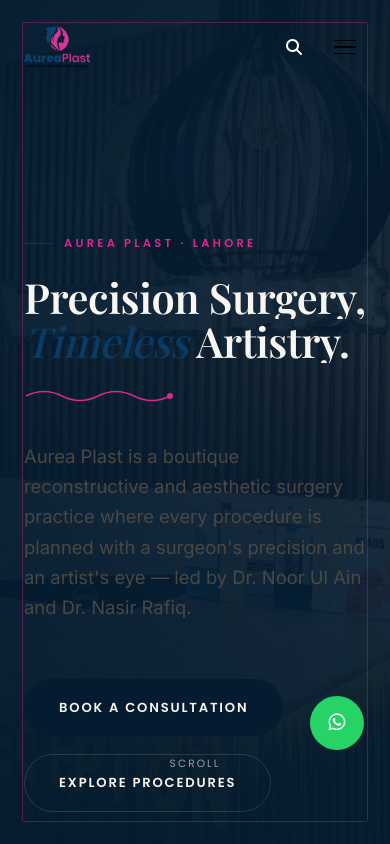
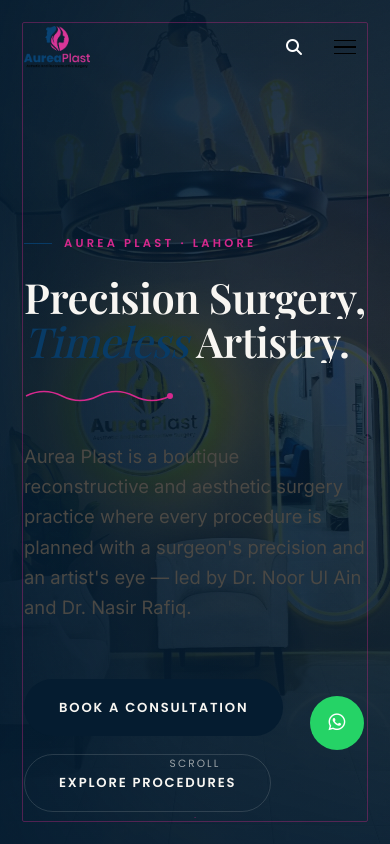
Before and after one commit to ghazanfar3/aurea-plast-website, a plain HTML site: page index.html in a window 390 px wide. Shown: the top 844 px of the page. Drawn offline with nearby package versions, Linux system fonts and the light colour scheme; a web font is replaced by a local one.

Commit message:
Add reception lounge photo to About gallery and Home hero.
Place the illuminated Aurea Plast lounge on the right of the hero with logo-forward crop, and use it in the About Front Desk slot as Reception Lounge.

```diff
--- a/css/clinic.css
+++ b/css/clinic.css
@@ -26,13 +26,14 @@
 }
 .hero__media-img{
   position:absolute;
-  top:-3%;
-  right:-2%;
-  width:62%;
-  height:106%;
+  top:0;
+  right:0;
+  width:58%;
+  height:100%;
   object-fit:cover;
-  object-position:58% center;
-  filter:brightness(1.03) contrast(1.05) saturate(1.03);
+  /* Keep illuminated Aurea Plast sign near top, just under nav */
+  object-position:62% 8%;
+  filter:brightness(1.04) contrast(1.05) saturate(1.03);
   will-change:transform;
 }
 .hero__media-fade{
@@ -41,19 +42,20 @@
   background:
     linear-gradient(90deg,
       #051C30 0%,
-      #051C30 28%,
-      rgba(5,28,48,.92) 42%,
-      rgba(5,28,48,.55) 58%,
-      rgba(5,28,48,.18) 74%,
-      rgba(5,28,48,0) 100%),
+      #051C30 30%,
+      rgba(5,28,48,.9) 44%,
+      rgba(5,28,48,.45) 58%,
+      rgba(5,28,48,.12) 72%,
+      rgba(5,28,48,0) 86%),
     linear-gradient(180deg,
-      rgba(5,28,48,.35) 0%,
-      transparent 28%,
-      transparent 70%,
-      rgba(5,28,48,.55) 100%);
+      rgba(5,28,48,.22) 0%,
+      rgba(5,28,48,.08) 14%,
+      transparent 32%,
+      transparent 72%,
+      rgba(5,28,48,.5) 100%);
   z-index:1;
 }
-.hero__bg{ z-index:0; opacity:.55; }
+.hero__bg{ z-index:0; opacity:.45; }
 .hero__grain{ z-index:2; }
 .hero__frame{ z-index:3; }
 .hero__content{ z-index:4; }
@@ -65,21 +67,29 @@
     right:0;
     top:0;
     height:100%;
-    object-position:70% center;
-    opacity:.55;
+    object-position:68% 12%;
+    opacity:.62;
   }
   .hero__media-fade{
     background:
       linear-gradient(180deg,
-        rgba(5,28,48,.88) 0%,
-        rgba(5,28,48,.72) 45%,
-        rgba(5,28,48,.92) 100%),
+        rgba(5,28,48,.78) 0%,
+        rgba(5,28,48,.55) 38%,
+        rgba(5,28,48,.88) 100%),
       linear-gradient(90deg,
-        rgba(5,28,48,.75) 0%,
-        rgba(5,28,48,.35) 100%);
+        rgba(5,28,48,.82) 0%,
+        rgba(5,28,48,.35) 55%,
+        rgba(5,28,48,.2) 100%);
   }
   .hero .container{ grid-template-columns:1fr; }
   .hero__side{ display:none; }
+}
+
+@media (max-width:640px){
+  .hero__media-img{
+    object-position:70% 10%;
+    opacity:.55;
+  }
 }
 
 /* ---------- About / philosophy figure ---------- */
--- a/index.html
+++ b/index.html
@@ -27,7 +27,7 @@
 <link rel="stylesheet" href="https://cdn.jsdelivr.net/npm/swiper@11/swiper-bundle.min.css">
 <link rel="stylesheet" href="css/style.css?v=20260724120000">
 <link rel="stylesheet" href="css/components.css?v=20260724120000">
-<link rel="stylesheet" href="css/clinic.css?v=20260724184000">
+<link rel="stylesheet" href="css/clinic.css?v=20260724185000">
 <script type="application/ld+json">
 {
   "@context": "https://schema.org",
@@ -113,8 +113,7 @@
   <section class="hero">
     <div class="hero__bg"></div>
     <div class="hero__media" aria-hidden="true">
-      <picture>        <img class="hero__media-img clinic-photo" src="assets/images/clinic/hero-lounge-v2.jpg" alt="" width="1200" height="1600" fetchpriority="high" decoding="async">
-      </picture>
+      <img class="hero__media-img clinic-photo" src="assets/images/clinic/reception-lounge-v3.jpg" alt="" width="1012" height="1800" fetchpriority="high" decoding="async">
       <div class="hero__media-fade"></div>
     </div>
     <div class="hero__grain"></div>
@@ -392,16 +391,16 @@
         <p>A calm, considered space designed for privacy, precision, and unhurried care.</p>
       </div>
       <div class="gallery-masonry">
-        <a class="gallery-item gallery-item--feature" href="assets/images/clinic/lounge-chairs-v2.jpg" data-lightbox data-caption="Lounge · AureaPlast" data-alt="Aurea Plast lounge with backlit logo">
+        <a class="gallery-item gallery-item--feature" href="assets/images/clinic/reception-wide-v2.jpg" data-lightbox data-caption="Front desk" data-alt="Aurea Plast front desk and wood feature wall">
           <div class="gallery-item__frame">
-            <img class="clinic-photo" src="assets/images/clinic/lounge-chairs-v2.jpg" alt="Aurea Plast lounge with backlit logo" width="900" height="1200" loading="lazy" decoding="async">
-            <span class="gallery-item__caption">Lounge</span>
+            <img class="clinic-photo" src="assets/images/clinic/reception-wide-v2.jpg" alt="Aurea Plast front desk and wood feature wall" width="1200" height="900" loading="lazy" decoding="async">
+            <span class="gallery-item__caption">Front desk</span>
           </div>
         </a>
-        <a class="gallery-item" href="assets/images/clinic/reception-wide-v2.jpg" data-lightbox data-caption="Front desk" data-alt="Aurea Plast reception area">
+        <a class="gallery-item" href="assets/images/clinic/reception-lounge-v3.jpg" data-lightbox data-caption="Reception Lounge" data-alt="Aurea Plast reception lounge with illuminated logo">
           <div class="gallery-item__frame">
-            <img class="clinic-photo" src="assets/images/clinic/reception-wide-v2.jpg" alt="Aurea Plast reception area" width="1200" height="900" loading="lazy" decoding="async">
-            <span class="gallery-item__caption">Front desk</span>
+            <img class="clinic-photo" src="assets/images/clinic/reception-lounge-v3.jpg" alt="Aurea Plast reception lounge with illuminated logo" width="1012" height="1800" loading="lazy" decoding="async" style="object-position:center 18%;">
+            <span class="gallery-item__caption">Reception Lounge</span>
           </div>
         </a>
         <a class="gallery-item" href="assets/images/clinic/waiting-sofas-v2.jpg" data-lightbox data-caption="Waiting lounge" data-alt="Aurea Plast waiting lounge with blue sofas">
```
Also changed, not shown: about.html (+7 -7 lines), assets/images/clinic/reception-lounge-v3.jpg (added).
